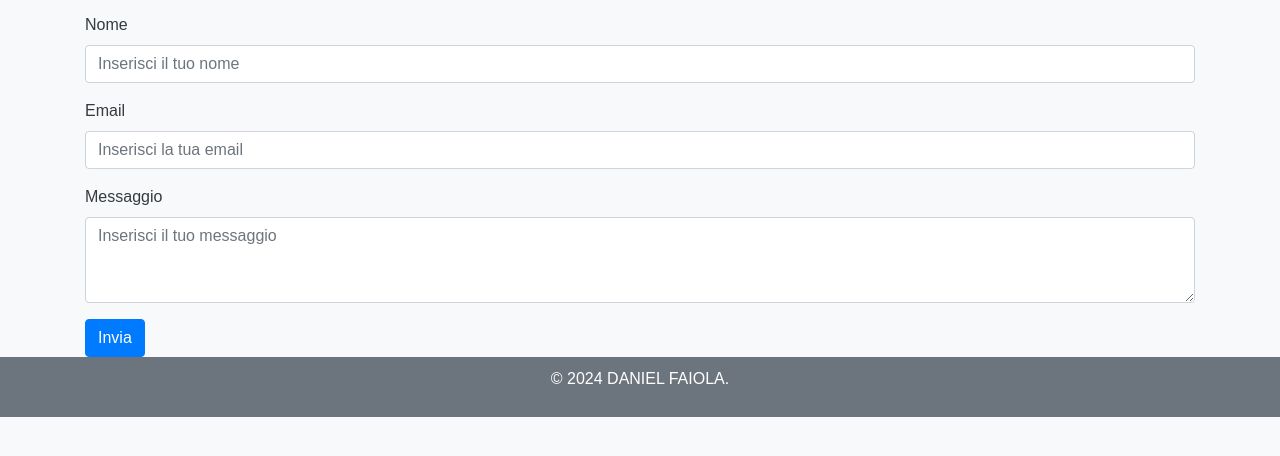
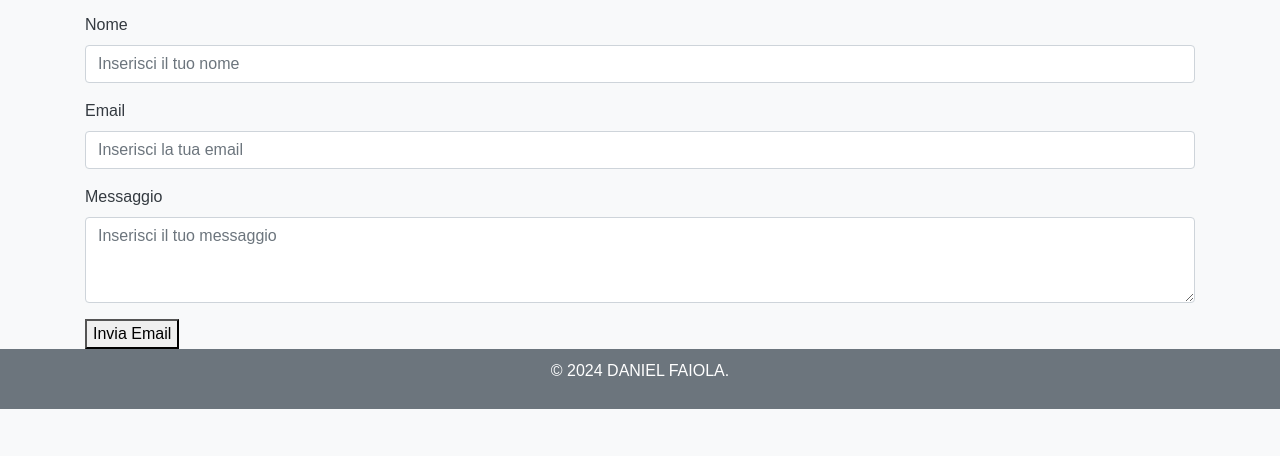
Before and after one commit to danielfaiola/danielfaiola.github.io, a plain HTML site: page PROGETTO FINALE sistemi/contact.html in a window 1280 px wide. Shown: the part 250-706 px from the top of the page. Drawn offline with nearby package versions, Linux system fonts and the light colour scheme.

Commit message:
contatti aggiustati

```diff
--- a/PROGETTO FINALE sistemi/contact.html
+++ b/PROGETTO FINALE sistemi/contact.html
@@ -62,7 +62,9 @@
                 <label for="messaggio">Messaggio</label>
                 <textarea class="form-control" id="messaggio" rows="3" placeholder="Inserisci il tuo messaggio"></textarea>
             </div>
-            <button type="submit" class="btn btn-primary">Invia</button>
+	<a href="mailto:daniel.faiola.s@iisenzoferrari.it">
+ 		 <button type="button">Invia Email</button>
+	</a>
         </form>
     </div>
 
```
